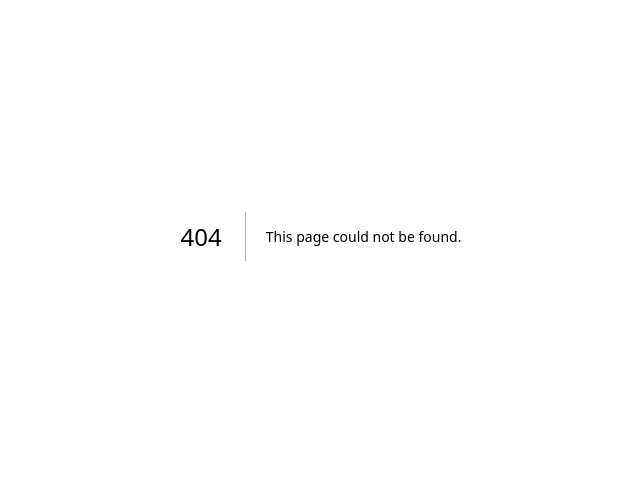
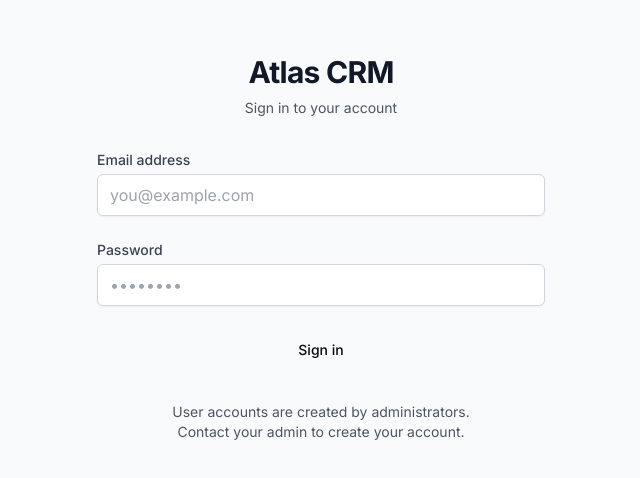
Before and after one commit to wdesilvestro/atlas-crm, a Next.js app: page /login in a window 1280 px wide. Before the commit this address had no page. Shown: the part 164-642 px from the top of the page, without its empty margins (319-959 px from the left). Built offline with nearby package versions, Linux system fonts and the light colour scheme; no server answers.

Commit message:
Added login system.

```diff
--- a/src/app/layout.tsx
+++ b/src/app/layout.tsx
@@ -1,6 +1,7 @@
 import type { Metadata } from "next"
 import { Inter } from "next/font/google"
 import "@/app/globals.css"
+import { AuthProvider } from "@/lib/auth-context"
 
 const inter = Inter({ subsets: ["latin"] })
 
@@ -16,7 +17,9 @@ export default function RootLayout({
 }) {
   return (
     <html lang="en">
-      <body className={inter.className}>{children}</body>
+      <body className={inter.className}>
+        <AuthProvider>{children}</AuthProvider>
+      </body>
     </html>
   )
 }
--- /dev/null
+++ b/src/app/login/page.tsx
@@ -0,0 +1,126 @@
+'use client'
+
+import { useState } from 'react'
+import { useRouter } from 'next/navigation'
+import { supabase } from '@/lib/supabase'
+import { Button } from '@/components/ui/button'
+
+export default function LoginPage() {
+  const [email, setEmail] = useState('')
+  const [password, setPassword] = useState('')
+  const [error, setError] = useState<string | null>(null)
+  const [loading, setLoading] = useState(false)
+  const router = useRouter()
+
+  const handleLogin = async (e: React.FormEvent) => {
+    e.preventDefault()
+    setError(null)
+    setLoading(true)
+
+    try {
+      const { error: authError } = await supabase.auth.signInWithPassword({
+        email,
+        password,
+      })
+
+      if (authError) {
+        setError(authError.message)
+        return
+      }
+
+      // Redirect to home page on successful login
+      router.push('/')
+    } catch (err) {
+      setError('An unexpected error occurred')
+      console.error(err)
+    } finally {
+      setLoading(false)
+    }
+  }
+
+  return (
+    <div className="flex min-h-screen items-center justify-center bg-gray-50 px-4 py-12 dark:bg-gray-900 sm:px-6 lg:px-8">
+      <div className="w-full max-w-md space-y-8">
+        {/* Header */}
+        <div className="text-center">
+          <h2 className="mt-6 text-3xl font-bold tracking-tight text-gray-900 dark:text-white">
+            Atlas CRM
+          </h2>
+          <p className="mt-2 text-sm text-gray-600 dark:text-gray-400">
+            Sign in to your account
+          </p>
+        </div>
+
+        {/* Form */}
+        <form className="space-y-6" onSubmit={handleLogin}>
+          {/* Error Message */}
+          {error && (
+            <div className="rounded-md bg-red-50 p-4 dark:bg-red-900/20">
+              <p className="text-sm text-red-800 dark:text-red-400">{error}</p>
+            </div>
+          )}
+
+          {/* Email Input */}
+          <div>
+            <label
+              htmlFor="email"
+              className="block text-sm font-medium text-gray-700 dark:text-gray-300"
+            >
+              Email address
+            </label>
+            <input
+              id="email"
+              name="email"
+              type="email"
+              autoComplete="email"
+              required
+              value={email}
+              onChange={(e) => setEmail(e.target.value)}
+              className="mt-1 block w-full rounded-md border border-gray-300 px-3 py-2 shadow-sm placeholder-gray-400 focus:border-blue-500 focus:outline-none focus:ring-blue-500 dark:border-gray-600 dark:bg-gray-800 dark:text-white dark:placeholder-gray-500"
+              placeholder="you@example.com"
+            />
+          </div>
+
+          {/* Password Input */}
+          <div>
+            <label
+              htmlFor="password"
+              className="block text-sm font-medium text-gray-700 dark:text-gray-300"
+            >
+              Password
+            </label>
+            <input
+              id="password"
+              name="password"
+              type="password"
+              autoComplete="current-password"
+              required
+              value={password}
+              onChange={(e) => setPassword(e.target.value)}
+              className="mt-1 block w-full rounded-md border border-gray-300 px-3 py-2 shadow-sm placeholder-gray-400 focus:border-blue-500 focus:outline-none focus:ring-blue-500 dark:border-gray-600 dark:bg-gray-800 dark:text-white dark:placeholder-gray-500"
+              placeholder="••••••••"
+            />
+          </div>
+
+          {/* Submit Button */}
+          <Button
+            type="submit"
+            disabled={loading}
+            className="w-full"
+          >
+            {loading ? 'Signing in...' : 'Sign in'}
+          </Button>
+        </form>
+
+        {/* Info Text */}
+        <div className="text-center">
+          <p className="text-sm text-gray-600 dark:text-gray-400">
+            User accounts are created by administrators.
+            <br />
+            Contact your admin to create your account.
+          </p>
+        </div>
+      </div>
+    </div>
+  )
+}
--- a/src/app/page.tsx
+++ b/src/app/page.tsx
@@ -1,10 +1,46 @@
-export default function Home() {
+'use client'
+
+import { AuthGuard } from '@/components/auth-guard'
+import { useAuth } from '@/lib/auth-context'
+import { Button } from '@/components/ui/button'
+
+function HomeContent() {
+  const { user, signOut } = useAuth()
+
+  const handleSignOut = async () => {
+    try {
+      await signOut()
+    } catch (error) {
+      console.error('Error signing out:', error)
+    }
+  }
+
   return (
     <main className="flex min-h-screen flex-col items-center justify-center p-24">
-      <h1 className="text-4xl font-bold">Welcome to Atlas CRM</h1>
-      <p className="text-lg text-muted-foreground mt-4">
-        Get started by configuring your Supabase connection
-      </p>
+      <div className="text-center space-y-4">
+        <h1 className="text-4xl font-bold">Welcome to Atlas CRM</h1>
+        <p className="text-lg text-gray-600 dark:text-gray-400">
+          Logged in as: <span className="font-semibold">{user?.email}</span>
+        </p>
+        <p className="text-sm text-gray-500 dark:text-gray-500">
+          Get started by exploring the CRM features
+        </p>
+        <Button
+          onClick={handleSignOut}
+          variant="outline"
+          className="mt-6"
+        >
+          Sign Out
+        </Button>
+      </div>
     </main>
   )
 }
+
+export default function Home() {
+  return (
+    <AuthGuard>
+      <HomeContent />
+    </AuthGuard>
+  )
+}
--- /dev/null
+++ b/src/components/auth-guard.tsx
@@ -0,0 +1,28 @@
+'use client'
+
+import { ReactNode } from 'react'
+import { useRouter } from 'next/navigation'
+import { useAuth } from '@/lib/auth-context'
+
+export function AuthGuard({ children }: { children: ReactNode }) {
+  const { user, loading } = useAuth()
+  const router = useRouter()
+
+  if (loading) {
+    return (
+      <div className="flex min-h-screen items-center justify-center bg-gray-50 dark:bg-gray-900">
+        <div className="space-y-4 text-center">
+          <div className="h-12 w-12 animate-spin rounded-full border-4 border-gray-300 border-t-blue-500 dark:border-gray-700 dark:border-t-blue-400"></div>
+          <p className="text-gray-600 dark:text-gray-400">Loading...</p>
+        </div>
+      </div>
+    )
+  }
+
+  if (!user) {
+    router.push('/login')
+    return null
+  }
+
+  return <>{children}</>
+}
--- /dev/null
+++ b/src/lib/auth-context.tsx
@@ -0,0 +1,75 @@
+'use client'
+
+import React, { createContext, useContext, useEffect, useState } from 'react'
+import { Session, User } from '@supabase/supabase-js'
+import { supabase } from './supabase'
+
+interface AuthContextType {
+  user: User | null
+  session: Session | null
+  loading: boolean
+  signOut: () => Promise<void>
+}
+
+const AuthContext = createContext<AuthContextType | undefined>(undefined)
+
+export function AuthProvider({ children }: { children: React.ReactNode }) {
+  const [user, setUser] = useState<User | null>(null)
+  const [session, setSession] = useState<Session | null>(null)
+  const [loading, setLoading] = useState(true)
+
+  useEffect(() => {
+    // Check for existing session
+    const checkSession = async () => {
+      try {
+        const {
+          data: { session },
+        } = await supabase.auth.getSession()
+        setSession(session)
+        setUser(session?.user ?? null)
+      } catch (error) {
+        console.error('Error checking session:', error)
+      } finally {
+        setLoading(false)
+      }
+    }
+
+    checkSession()
+
+    // Listen for auth changes
+    const {
+      data: { subscription },
+    } = supabase.auth.onAuthStateChange((_event, session) => {
+      setSession(session)
+      setUser(session?.user ?? null)
+      setLoading(false)
+    })
+
+    return () => subscription?.unsubscribe()
+  }, [])
+
+  const signOut = async () => {
+    try {
+      await supabase.auth.signOut()
+      setUser(null)
+      setSession(null)
+    } catch (error) {
+      console.error('Error signing out:', error)
+      throw error
+    }
+  }
+
+  return (
+    <AuthContext.Provider value={{ user, session, loading, signOut }}>
+      {children}
+    </AuthContext.Provider>
+  )
+}
+
+export function useAuth() {
+  const context = useContext(AuthContext)
+  if (context === undefined) {
+    throw new Error('useAuth must be used within AuthProvider')
+  }
+  return context
+}
```
Also changed, not shown: 1 other file (tests, documents, lock files or other folders).
